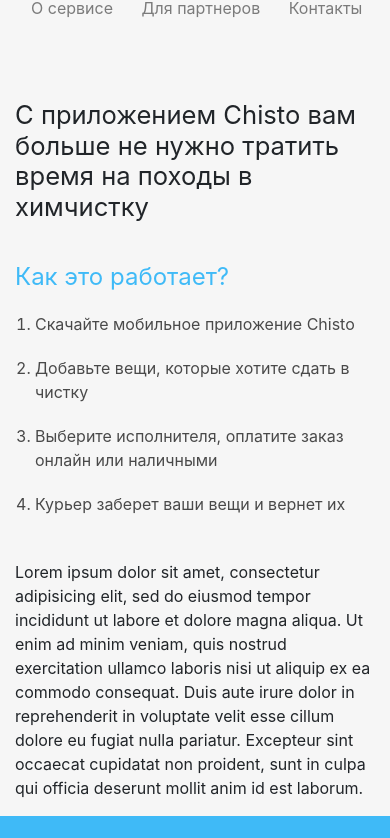
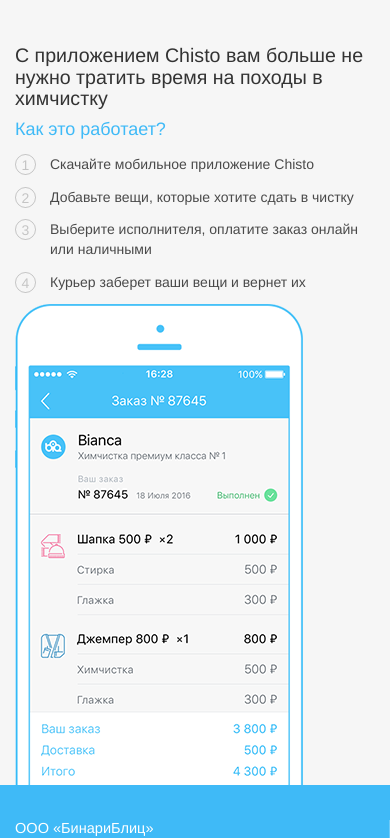
Before and after one commit to BinaryBlitz/chisto-landing, a plain HTML site: page index.html in a window 390 px wide. Shown: the part 99-937 px from the top of the page. Drawn offline with nearby package versions, Linux system fonts and the light colour scheme.

Commit message:
Responsive layout, add screenshot

```diff
--- a/css/main.scss
+++ b/css/main.scss
@@ -11,6 +11,7 @@ $text-color-muted: rgba(0, 0, 0, 0.7);
 $white-color: rgba(255, 255, 255, 0.9);
 $white-color-muted: rgba(255, 255, 255, 0.75);
 $gray-color: rgba(255, 255, 255, 0.25);
+$light-gray: rgba(0, 0, 0, 0.2);
 
 body {
   background-color: $background-color;
@@ -53,16 +54,52 @@ main {
 
   h4 {
     color: $primary-color;
-    margin-bottom: 1.25rem;
+    margin-bottom: 1.5rem;
   }
 
-  ol {
-    padding-left: 1.25rem;
+  #description {
+    padding-top: 3.5rem;
+    padding-right: 3rem;
+  }
+
+  #steps {
+    padding-left: 2.5em;
+    list-style: none;
 
     li {
+      counter-increment: step-counter;
+
+      float: left;
+      position: relative;
+
       color: $text-color-muted;
       margin-bottom: 1.25rem;
+      margin-right: 1rem;
+
+      &::before {
+        content: counter(step-counter);
+
+        position: absolute;
+        left: -2.5em;
+        width: 1.5em;
+        height: 1.5em;
+
+        text-align: center;
+        vertical-align: middle;
+
+        color: $light-gray;
+        font-weight: 500;
+        border: 1px solid $light-gray;
+        border-radius: 50%;
+
+        // font-size: 1em;
+        line-height: 1.5em;
+      }
     }
+  }
+
+  #screenshot {
+
   }
 }
 
@@ -139,3 +176,71 @@ footer {
     }
   }
 }
+
+@media (max-width: 543px) {
+  header {
+    padding-top: 2rem;
+    padding-bottom: 1.5rem;
+
+    nav {
+      ul {
+        margin-top: 1.5rem;
+
+        li:first-child {
+          margin-left: 0;
+        }
+      }
+    }
+  }
+
+  main {
+    margin-top: 0;
+
+    h2 {
+      font-size: 1.4em;
+      margin-bottom: 1rem;
+    }
+
+    #description {
+      padding-top: 1rem;
+      padding-right: 2rem;
+    }
+  }
+}
+
+@media (min-width: 544px) {
+  header {
+    padding-bottom: 2rem;
+  }
+
+  main {
+    h2 {
+      font-size: 1.5em;
+      margin-bottom: 1rem;
+    }
+
+    #description {
+      padding-top: 1rem;
+      padding-right: 2rem;
+    }
+  }
+}
+
+@media (min-width: 768px) {
+  main {
+
+    #description {
+      padding-top: 2rem;
+      padding-right: 3rem;
+    }
+  }
+}
+
+@media (min-width: 992px) {
+  main {
+    #description {
+      padding-top: 3.5rem;
+      padding-right: 3rem;
+    }
+  }
+}
--- a/index.html
+++ b/index.html
@@ -26,7 +26,7 @@
 
     <main class="container">
       <div class="row">
-        <div class="col-sm-7">
+        <div id="description" class="col-sm-7 col-xs-12">
           <h2>С приложением Chisto вам больше не нужно тратить время на походы в химчистку</h2>
 
           <h4>Как это работает?</h4>
@@ -38,17 +38,11 @@
             <li>Курьер заберет ваши вещи и вернет их</li>
           </ol>
         </div>
-        <div class="col-sm-5">
-          <img src="" alt="" />
+        <div id="screenshot" class="col-sm-5 hidden-xs-down">
+          <img src="img/screenshot.png" alt="Screenshot" />
         </div>
       </div>
     </main>
-
-    <div class="container">
-      <p>
-        Lorem ipsum dolor sit amet, consectetur adipisicing elit, sed do eiusmod tempor incididunt ut labore et dolore magna aliqua. Ut enim ad minim veniam, quis nostrud exercitation ullamco laboris nisi ut aliquip ex ea commodo consequat. Duis aute irure dolor in reprehenderit in voluptate velit esse cillum dolore eu fugiat nulla pariatur. Excepteur sint occaecat cupidatat non proident, sunt in culpa qui officia deserunt mollit anim id est laborum.
-      </p>
-    </div>
 
     <footer>
       <div class="container">
```
Also changed, not shown: css/main.css, img/screenshot.png (added).
